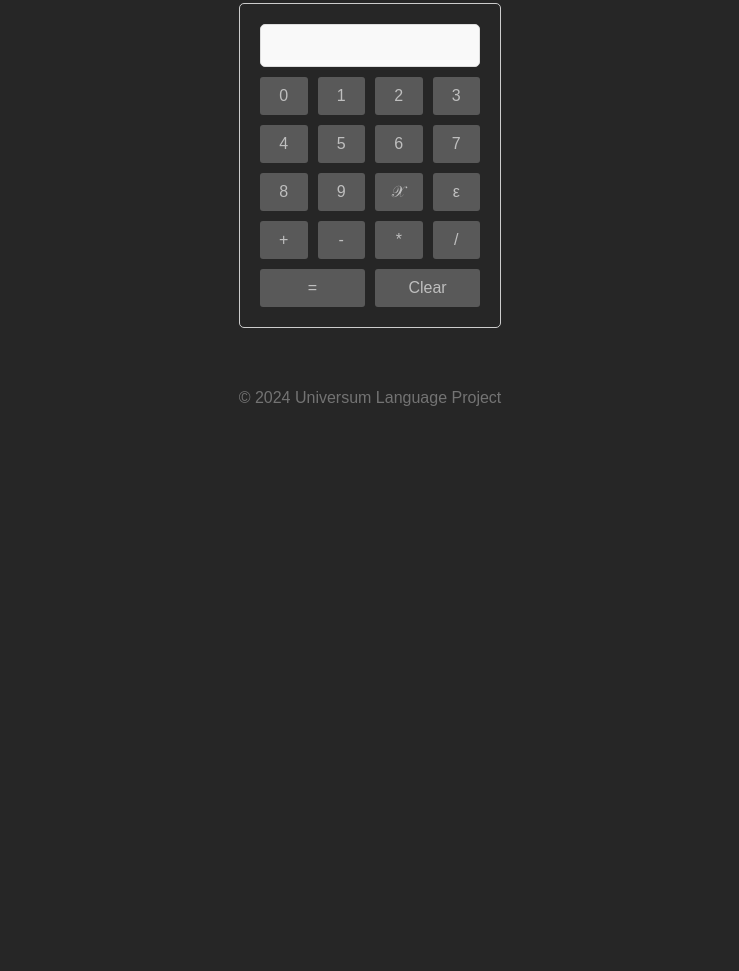
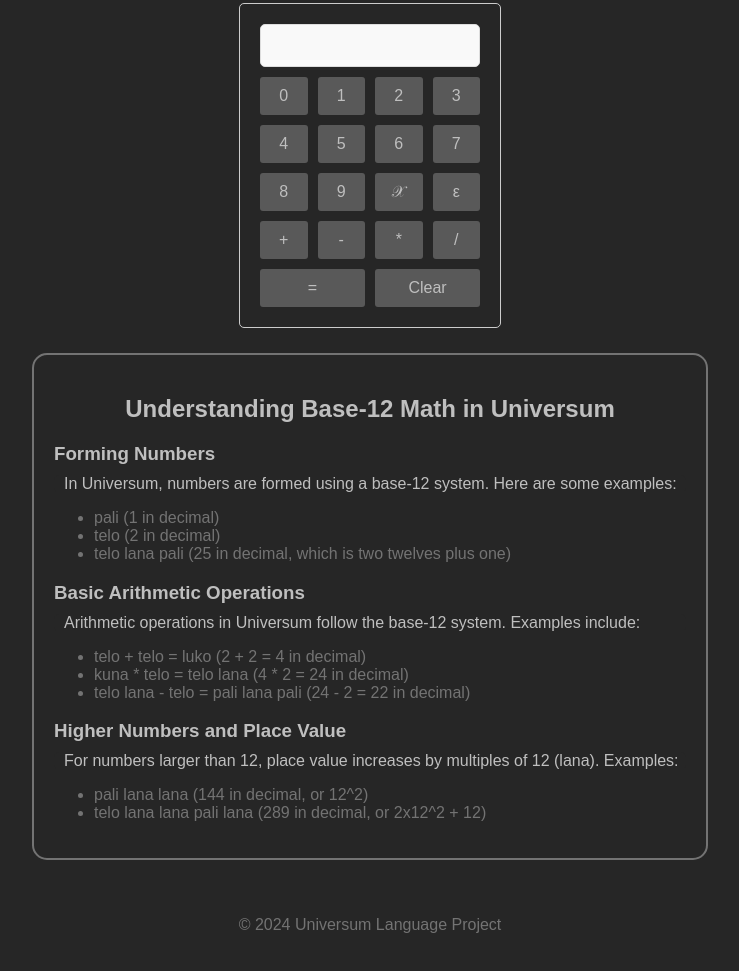
Before and after one commit to DarkMistofWoods/universum, a plain HTML site: page base12math.html in a window 1280 px wide. Shown: the part 171-1142 px from the top of the page, without its empty margins (270-1009 px from the left). Before the commit the page ends 800 px from the top, so only its background shows below. Drawn offline with Linux system fonts and the light colour scheme.

Commit message:
Update base12math.html
Added guide section

```diff
--- a/base12math.html
+++ b/base12math.html
@@ -44,6 +44,40 @@
         </div>
     </div>
 
+    <!-- Base-12 Math Section -->
+    <section class="category-section">
+        <h2>Understanding Base-12 Math in Universum</h2>
+
+        <section>
+            <h3>Forming Numbers</h3>
+            <p>In Universum, numbers are formed using a base-12 system. Here are some examples:</p>
+            <ul>
+                <li>pali (1 in decimal)</li>
+                <li>telo (2 in decimal)</li>
+                <li>telo lana pali (25 in decimal, which is two twelves plus one)</li>
+            </ul>
+        </section>
+
+        <section>
+            <h3>Basic Arithmetic Operations</h3>
+            <p>Arithmetic operations in Universum follow the base-12 system. Examples include:</p>
+            <ul>
+                <li>telo + telo = luko (2 + 2 = 4 in decimal)</li>
+                <li>kuna * telo = telo lana (4 * 2 = 24 in decimal)</li>
+                <li>telo lana - telo = pali lana pali (24 - 2 = 22 in decimal)</li>
+            </ul>
+        </section>
+
+        <section>
+            <h3>Higher Numbers and Place Value</h3>
+            <p>For numbers larger than 12, place value increases by multiples of 12 (lana). Examples:</p>
+            <ul>
+                <li>pali lana lana (144 in decimal, or 12^2)</li>
+                <li>telo lana lana pali lana (289 in decimal, or 2x12^2 + 12)</li>
+            </ul>
+        </section>
+    </section>
+
     <script src="./scripts/calculator.js"></script>
     <footer>
         <p>© 2024 Universum Language Project</p>
```
